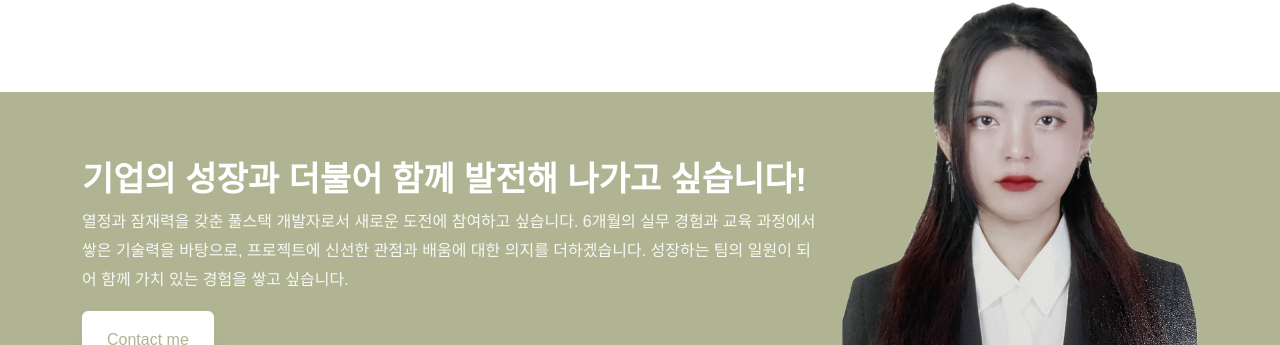
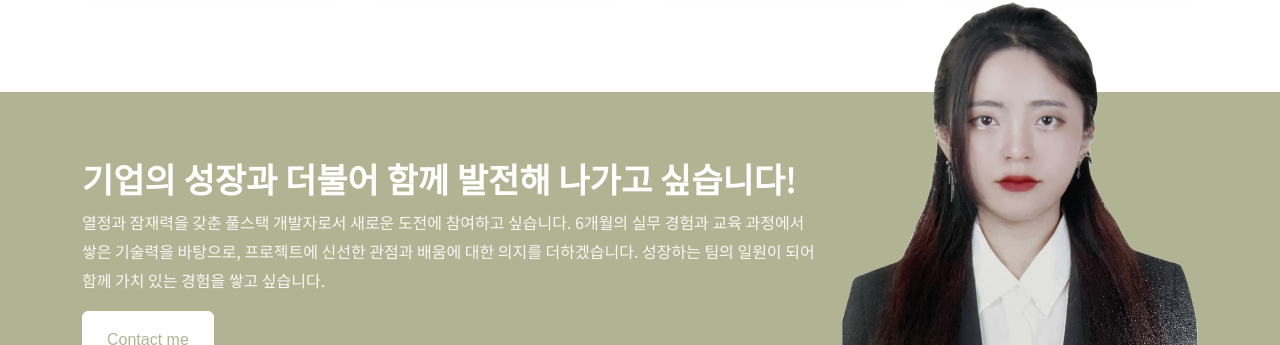
Before and after one commit to jungyoonn/portfolio, a React (Create React App) app: page / in a window 1280 px wide. Shown: the part 5532-5877 px from the top of the page. Built offline with nearby package versions, Linux system fonts and the light colour scheme.

Commit message:
한글 전용 폰트 적용

```diff
--- a/src/components/home/HireMeSection.jsx
+++ b/src/components/home/HireMeSection.jsx
@@ -8,8 +8,8 @@ const HireMeSection = () => {
         <div className="row justify-content-between">
           <div className="col-md-8 col-lg-8 d-flex align-items-center">
             <div className="w-100 py-4">
-              <h2>기업의 성장과 더불어 함께 발전해 나가고 싶습니다!</h2>
-              <p>열정과 잠재력을 갖춘 풀스택 개발자로서 새로운 도전에 참여하고 싶습니다. 6개월의 실무 경험과 교육 과정에서 쌓은 기술력을 바탕으로, 프로젝트에 신선한 관점과 배움에 대한 의지를 더하겠습니다. 성장하는 팀의 일원이 되어 함께 가치 있는 경험을 쌓고 싶습니다.</p>
+              <h2 className='noto-sans-kr'>기업의 성장과 더불어 함께 발전해 나가고 싶습니다!</h2>
+              <p className='noto-sans-kr'>열정과 잠재력을 갖춘 풀스택 개발자로서 새로운 도전에 참여하고 싶습니다. 6개월의 실무 경험과 교육 과정에서 쌓은 기술력을 바탕으로, 프로젝트에 신선한 관점과 배움에 대한 의지를 더하겠습니다. 성장하는 팀의 일원이 되어 함께 가치 있는 경험을 쌓고 싶습니다.</p>
               <p className="mb-0">
               <a href="#contact-section" className="btn btn-white py-3 px-4">Contact me</a>
               </p>
```
